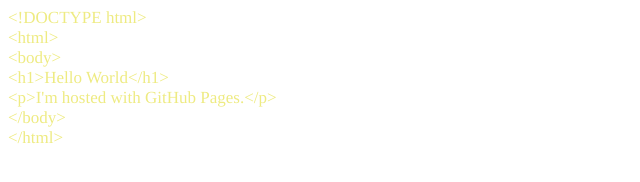
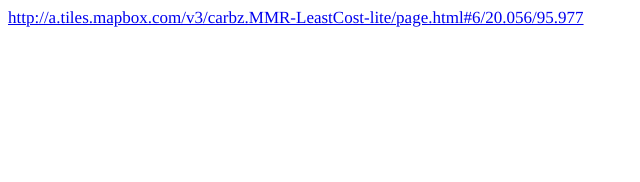
Before and after one commit to carbz/carbz.github.io, a plain HTML site: page index.html in a window 1280 px wide. Shown: the whole page, without its empty margins (0-640 px from the left). Drawn offline with Linux system fonts and the light colour scheme.

Commit message:
piping link

```diff
--- a/index.html
+++ b/index.html
@@ -11,12 +11,6 @@
   </style>
 </head>
 <body>
-<p class="p1">&lt;!DOCTYPE html&gt;</p>
-<p class="p1">&lt;html&gt;</p>
-<p class="p1">&lt;body&gt;</p>
-<p class="p1">&lt;h1&gt;Hello World&lt;/h1&gt;</p>
-<p class="p1">&lt;p&gt;I'm hosted with GitHub Pages.&lt;/p&gt;</p>
-<p class="p1">&lt;/body&gt;</p>
-<p class="p1">&lt;/html&gt;</p>
+<p class="p1"><a href="http://a.tiles.mapbox.com/v3/carbz.MMR-LeastCost-lite/page.html#6/20.056/95.977">http://a.tiles.mapbox.com/v3/carbz.MMR-LeastCost-lite/page.html#6/20.056/95.977</a></p>
 </body>
 </html>
```
Also changed, not shown: CNAME.html (+2 -2 lines), 1 other file.
